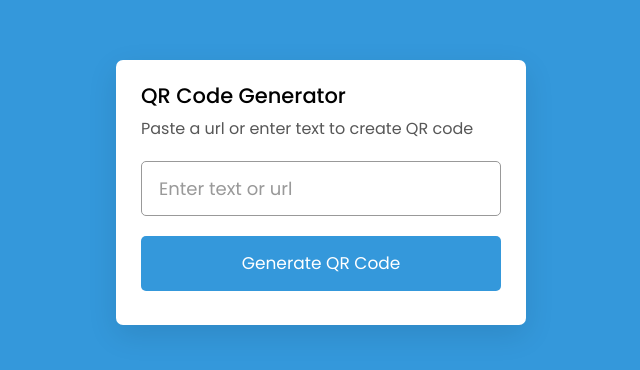
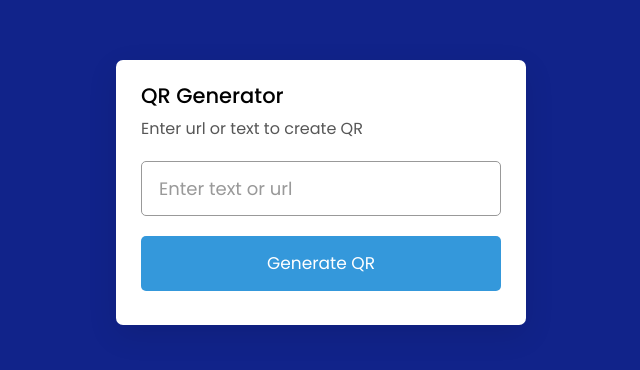
Before and after one commit to tecsantoshkumar/QR-Code-Generator, a plain HTML site: page index.html in a window 1280 px wide. Shown: the part 208-578 px from the top of the page, without its empty margins (319-959 px from the left). Drawn offline with Linux system fonts and the light colour scheme.

Commit message:
index in update

```diff
--- a/index.html
+++ b/index.html
@@ -1,21 +1,25 @@
+<!--
+ * @author  Tec Santosh Kumar
+ * @version 1.0, 30/08/2022
+ *
+-->
 <!DOCTYPE html>
-<!-- Coding By CodingNepal - youtube.com/codingnepal -->
 <html lang="en" dir="ltr">
   <head>
     <meta charset="utf-8">
-    <title>QR Code Generator | CodingNepal</title>
+    <title>QR Code Generator | Tec Santosh Kmuar</title>
     <link rel="stylesheet" href="style.css">
     <meta name="viewport" content="width=device-width, initial-scale=1.0">
   </head>
   <body>
     <div class="wrapper">
       <header>
-        <h1>QR Code Generator</h1>
-        <p>Paste a url or enter text to create QR code</p>
+        <h1>QR Generator</h1>
+        <p>Enter url or text to create QR</p>
       </header>
       <div class="form">
         <input type="text" spellcheck="false" placeholder="Enter text or url">
-        <button>Generate QR Code</button>
+        <button>Generate QR</button>
       </div>
       <div class="qr-code">
         <img src="" alt="qr-code">
--- a/script.js
+++ b/script.js
@@ -1,3 +1,8 @@
+/*
+ * @author  Tec Santosh Kumar
+ * @version 1.0, 30/08/2022
+ */
+
 const wrapper = document.querySelector(".wrapper"),
 qrInput = wrapper.querySelector(".form input"),
 generateBtn = wrapper.querySelector(".form button"),
--- a/style.css
+++ b/style.css
@@ -11,12 +11,12 @@ body{
   padding: 0 10px;
   min-height: 100vh;
   align-items: center;
-  background: #3498DB;
+  background: #11238a;
   justify-content: center;
 }
 ::selection{
   color: #fff;
-  background: #3498DB;
+  background: #11238a;
 }
 .wrapper{
   height: 265px;
```
